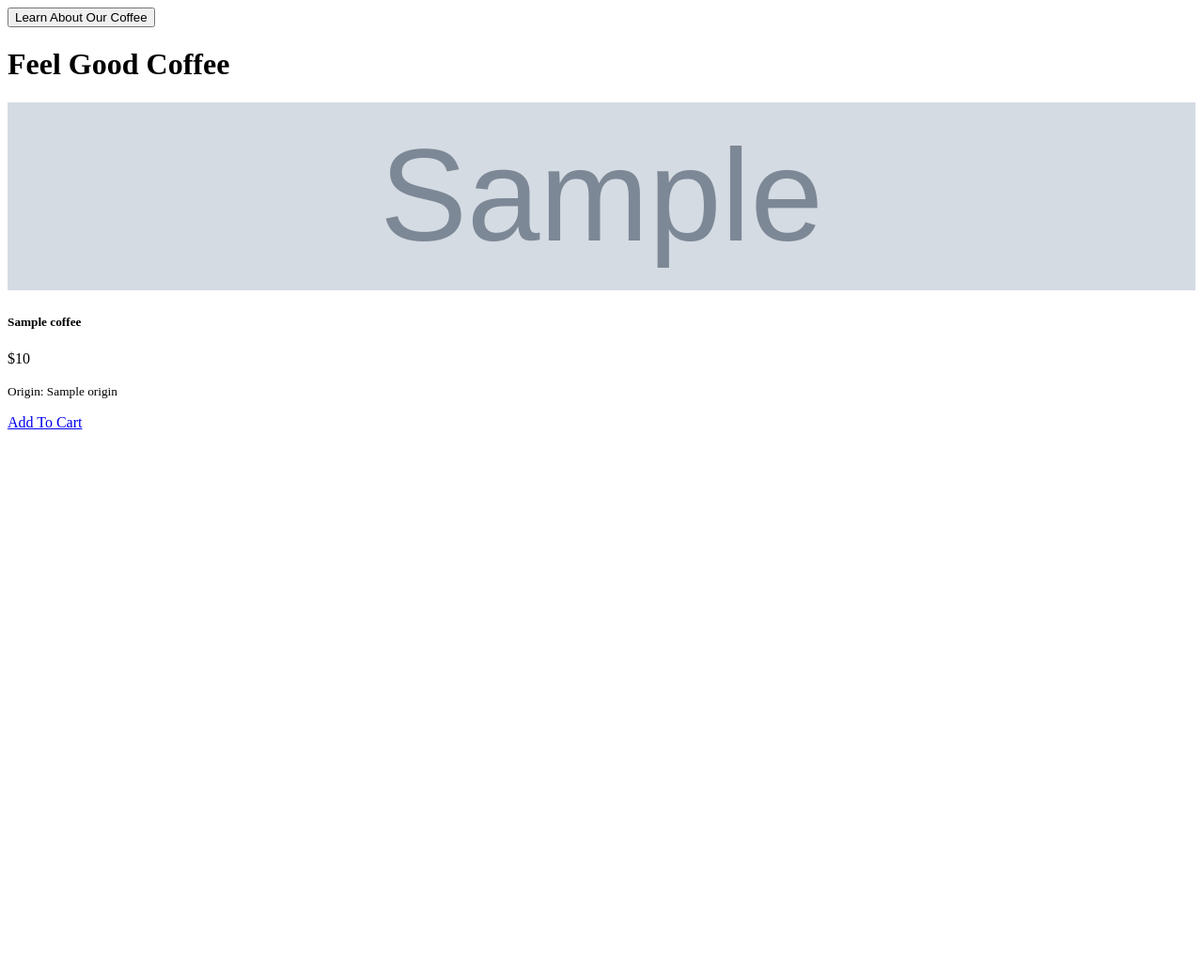
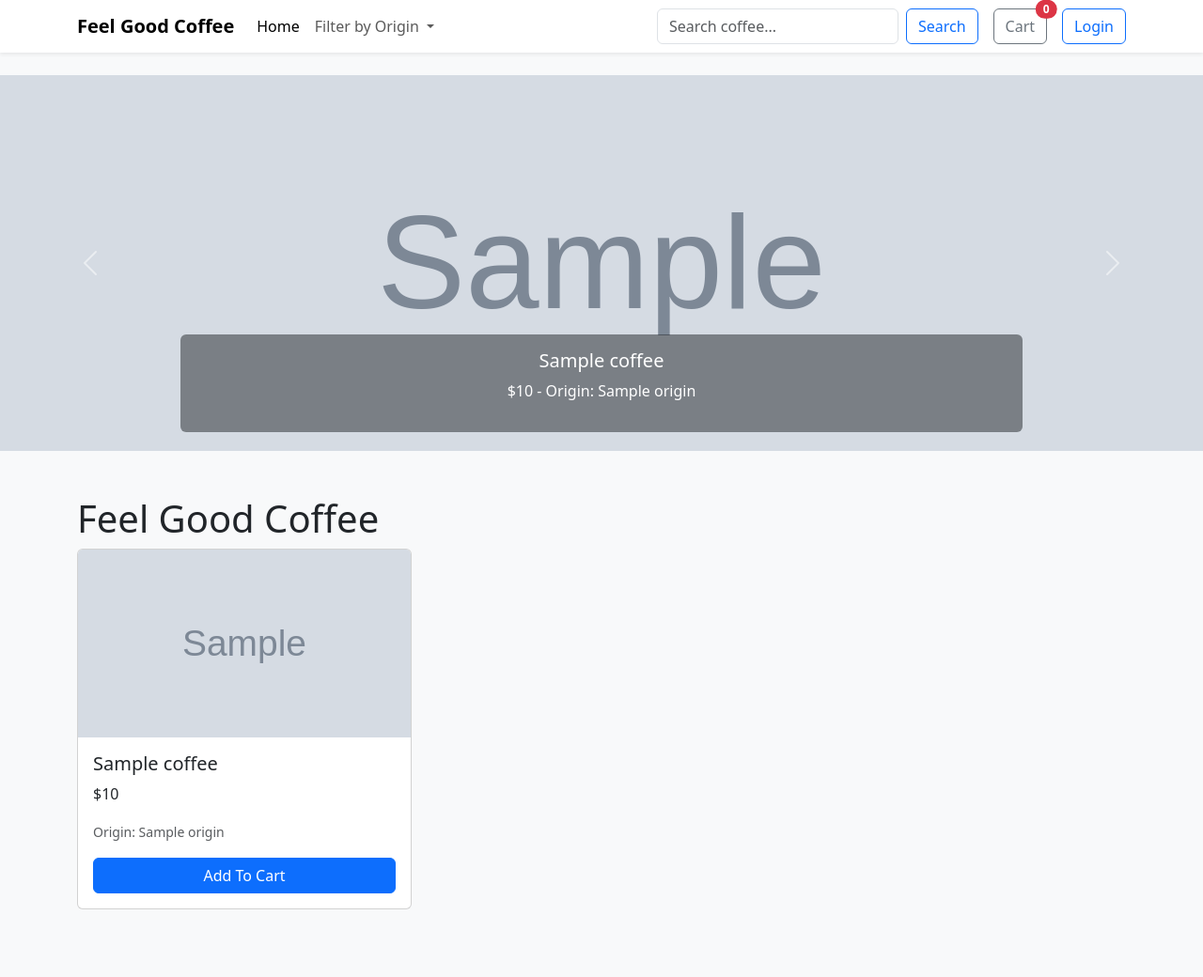
Before and after one commit to tsion1622/Web-App-for-Coffee-Shop, a Django app: template coffee/templates/home.html in a window 1280 px wide. Shown: the whole page at 94% size. Before the commit the page ends 457 px from the top, so only its background shows below. Run offline with Django 5.2, Linux system fonts and the light colour scheme; the template is opened without the code that fills it: most values are stand-ins (such as "Sample title", 1, 10 or a date in 2020); grey boxes marked "Sample" are stand-in pictures; some libraries are stand-ins or nearby versions.

Commit message:
update base layout with navigation and structural improvements

```diff
--- a/coffee/templates/base.html
+++ b/coffee/templates/base.html
@@ -1,30 +1,125 @@
 <!doctype html>
 <html lang="en">
   <head>
-    <!-- ... existing code ... -->
+    <meta charset="utf-8">
+    <meta name="viewport" content="width=device-width, initial-scale=1">
+    <title>Feel Good Coffee</title>
+    <link href="https://cdn.jsdelivr.net/npm/bootstrap@5.3.0/dist/css/bootstrap.min.css" rel="stylesheet">
+    <style>
+      body {
+        background-color: #f8f9fa;
+      }
+      .navbar-brand {
+        font-weight: bold;
+      }
+      .badge {
+        font-size: 0.75em;
+      }
+    </style>
   </head>
   <body>
 
+    <!-- Navbar -->
+    <nav class="navbar navbar-expand-lg navbar-light bg-white shadow-sm">
+      <div class="container">
+        <a class="navbar-brand" href="{% url 'home' %}">Feel Good Coffee</a>
+        <button class="navbar-toggler" type="button" data-bs-toggle="collapse" data-bs-target="#navbarNav">
+          <span class="navbar-toggler-icon"></span>
+        </button>
 
-    <nav class="navbar navbar-expand-lg navbar-light bg-light">
-        <!-- ... existing code ... -->
+        <div class="collapse navbar-collapse" id="navbarNav">
+          <!-- Left side -->
+          <ul class="navbar-nav me-auto mb-2 mb-lg-0">
+            <li class="nav-item">
+              <a class="nav-link active" href="{% url 'home' %}">Home</a>
+            </li>
+            <li class="nav-item dropdown">
+              <a class="nav-link dropdown-toggle" href="#" id="filterDropdown" role="button" data-bs-toggle="dropdown">
+                Filter by Origin
+              </a>
+              <ul class="dropdown-menu">
+                {% for origin in unique_origins %}
+                  <li><a class="dropdown-item" href="?origin={{ origin }}">{{ origin }}</a></li>
+                {% endfor %}
+              </ul>
+            </li>
+          </ul>
+
+          <!-- Right side: Search, Cart, User -->
+          <form class="d-flex me-3" method="get" action="{% url 'home' %}">
+            <input class="form-control me-2" type="search" name="q" placeholder="Search coffee..." aria-label="Search">
+            <button class="btn btn-outline-primary" type="submit">Search</button>
+          </form>
+
+          <a href="{% url 'cart' %}" class="btn btn-outline-secondary position-relative me-3">
+            Cart
+            <span class="position-absolute top-0 start-100 translate-middle badge rounded-pill bg-danger">
+              {{ cart_count|default:0 }}
+            </span>
+          </a>
+
+          {% if user.is_authenticated %}
+            <span class="me-2">Hi, {{ user.username }}</span>
+            <a class="btn btn-outline-danger" href="{% url 'logout' %}">Logout</a>
+          {% else %}
+            <a class="btn btn-outline-primary" href="{% url 'login' %}">Login</a>
+          {% endif %}
+        </div>
+      </div>
     </nav>
 
-    <div class="bg-light py-2">
-      <div class="container">
-        <div class="row">
-          <div class="col-sm-12 col-md-6 offset-md-3">
-            <button class="btn btn-lg btn-primary" type="button">Learn About Our Coffee</button>
+    <!-- Carousel for Top-Rated Coffees -->
+    <div id="topRatedCarousel" class="carousel slide my-4" data-bs-ride="carousel">
+      <div class="carousel-inner">
+        {% for coffee in top_rated_coffees %}
+          <div class="carousel-item {% if forloop.first %}active{% endif %}">
+            <img src="{{ coffee.image }}" class="d-block w-100" style="height: 400px; object-fit: cover;" alt="{{ coffee.name }}">
+            <div class="carousel-caption d-none d-md-block bg-dark bg-opacity-50 p-3 rounded">
+              <h5>{{ coffee.name }}</h5>
+              <p>${{ coffee.price }} - Origin: {{ coffee.origin }}</p>
+
+
+            </div>
           </div>
-        </div>
+        {% endfor %}
       </div>
+      <button class="carousel-control-prev" type="button" data-bs-target="#topRatedCarousel" data-bs-slide="prev">
+        <span class="carousel-control-prev-icon"></span>
+      </button>
+      <button class="carousel-control-next" type="button" data-bs-target="#topRatedCarousel" data-bs-slide="next">
+        <span class="carousel-control-next-icon"></span>
+      </button>
     </div>
 
-    <div class="container">
-    {% block content %}
-    {% endblock %}
+    <!-- Page Content -->
+    <div class="container my-5">
+      {% block content %}
+      {% endblock %}
     </div>
 
-    <!-- ... existing JavaScript links ... -->
+    <!-- Chapa Payment Script -->
+    <script src="https://checkout.chapa.co/checkout.js"></script>
+    <script>
+      function payWithChapa(options) {
+        ChapaCheckout({
+          publicKey: "{{ chapa_public_key }}",  // Pass this from your Django view
+          tx_ref: options.tx_ref,
+          amount: options.amount,
+          currency: "ETB",
+          email: options.email,
+          first_name: options.first_name,
+          last_name: options.last_name,
+          phone_number: options.phone,
+          callback_url: options.callback_url,
+          return_url: options.return_url,
+          customization: {
+            title: "Feel Good Coffee",
+            description: "Payment for your coffee order"
+          }
+        });
+      }
+    </script>
+
+    <script src="https://cdn.jsdelivr.net/npm/bootstrap@5.3.0/dist/js/bootstrap.bundle.min.js"></script>
   </body>
 </html>
```
